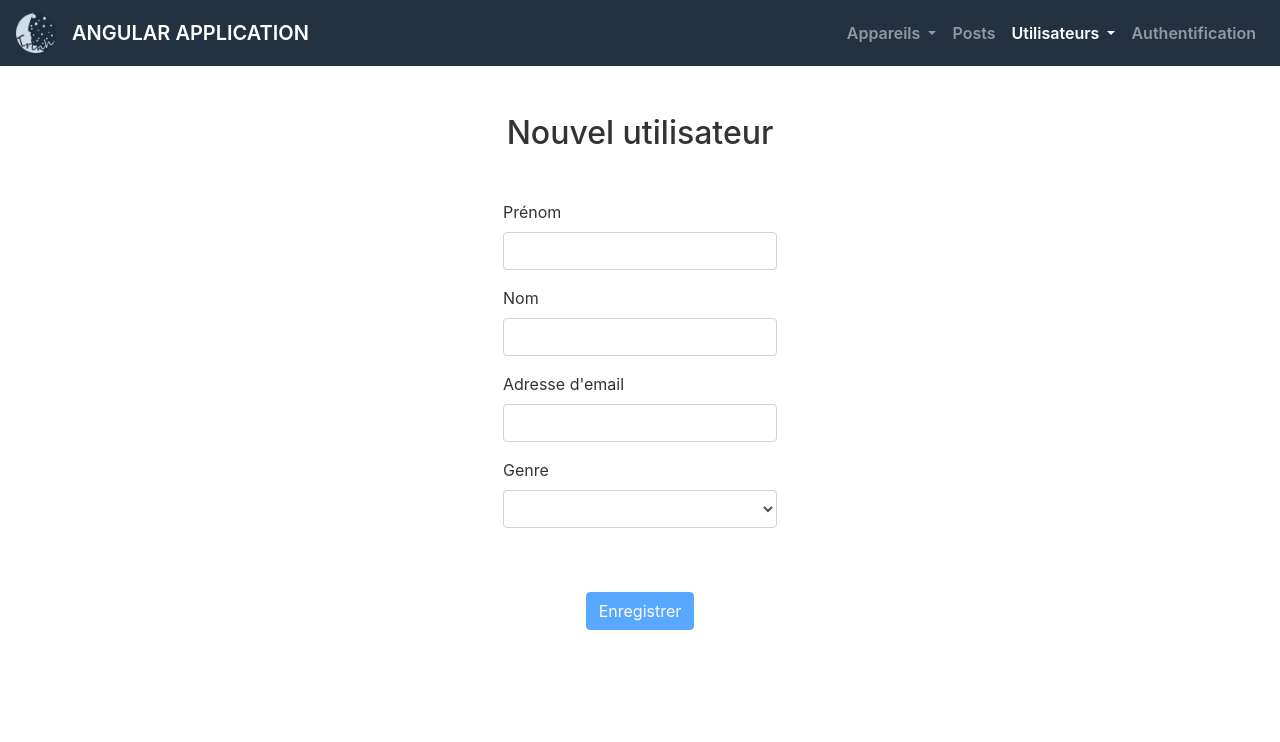
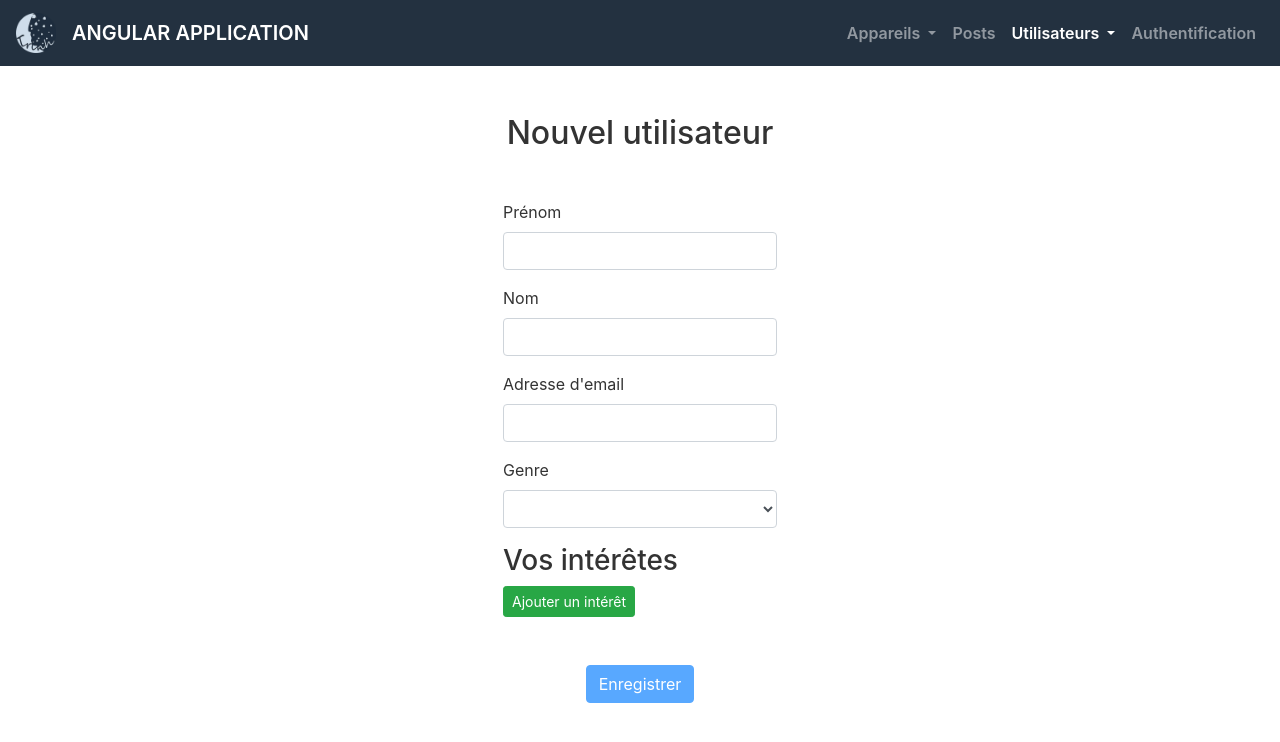
Before and after one commit to tuyetrinhvo/angular-app, an Angular app: page /add-user in a window 1280 px wide. Shown: the top 742 px of the page. Built offline with nearby package versions, Linux system fonts and the light colour scheme.

Commit message:
Reactive forms with formArray

```diff
--- a/src/app/users/new-user/new-user.component.html
+++ b/src/app/users/new-user/new-user.component.html
@@ -20,6 +20,13 @@
         <option value="femme">Femme</option>
       </select>
     </div>
+    <div formArrayName="hobbies">
+      <h3>Vos intérêtes</h3>
+      <div class="form-group" *ngFor="let hobbyControl of getHobbies().controls; let i=index">
+        <input type="text" class="form-control" [formControlName]="i">
+      </div>
+      <button type="button" class="btn btn-success btn-sm" (click)="onAddHobby()">Ajouter un intérêt</button>
+    </div>
     <div class="text-center">
       <button class="btn btn-primary mt-5"
               type="submit"
--- a/src/app/users/new-user/new-user.component.ts
+++ b/src/app/users/new-user/new-user.component.ts
@@ -1,5 +1,5 @@
 import { Component, OnInit } from '@angular/core';
-import { FormBuilder, FormGroup, Validators } from '@angular/forms';
+import { FormArray, FormBuilder, FormGroup, Validators } from '@angular/forms';
 import { Router } from '@angular/router';
 import { User } from 'src/app/models/User.model';
 import { UserService } from 'src/app/services/user.service';
@@ -27,7 +27,8 @@
       fN: ['', Validators.required],
       lN: ['', Validators.required],
       email: ['', [Validators.required, Validators.email]],
-      gender: ['', Validators.required]
+      gender: ['', Validators.required],
+      hobbies: this.formBuilder.array([])
     });
   }
 
@@ -38,11 +39,19 @@
       formValue['lN'],
       formValue['email'],
       formValue['gender'],
+      formValue['hobbies'] ? formValue['hobbies'] : []
     );
     this.userService.addUser(newUser);
     this.router.navigate(['/users']);
   }
 
+  getHobbies(): FormArray {
+    return this.userForm.get('hobbies') as FormArray;
+  }
 
+  onAddHobby() {
+    const newHobbyControl = this.formBuilder.control(null, Validators.required);
+    this.getHobbies().push(newHobbyControl);
+  }
 
 }
--- a/src/app/users/users.component.html
+++ b/src/app/users/users.component.html
@@ -3,6 +3,7 @@
   <ul class="list-group">
     <li class="list-group-item" *ngFor="let user of users">
       <h3>{{ user.firstName }} {{ user.lastName }}</h3>
+      <p class="mt-3">Son adresse d'email: {{ user.email }}</p>
       <p class="mt-3">Genre : {{ user.gender }}</p>
       <p *ngIf="user.hobbies && user.hobbies.length > 0">
         Ses intérêts :
```
